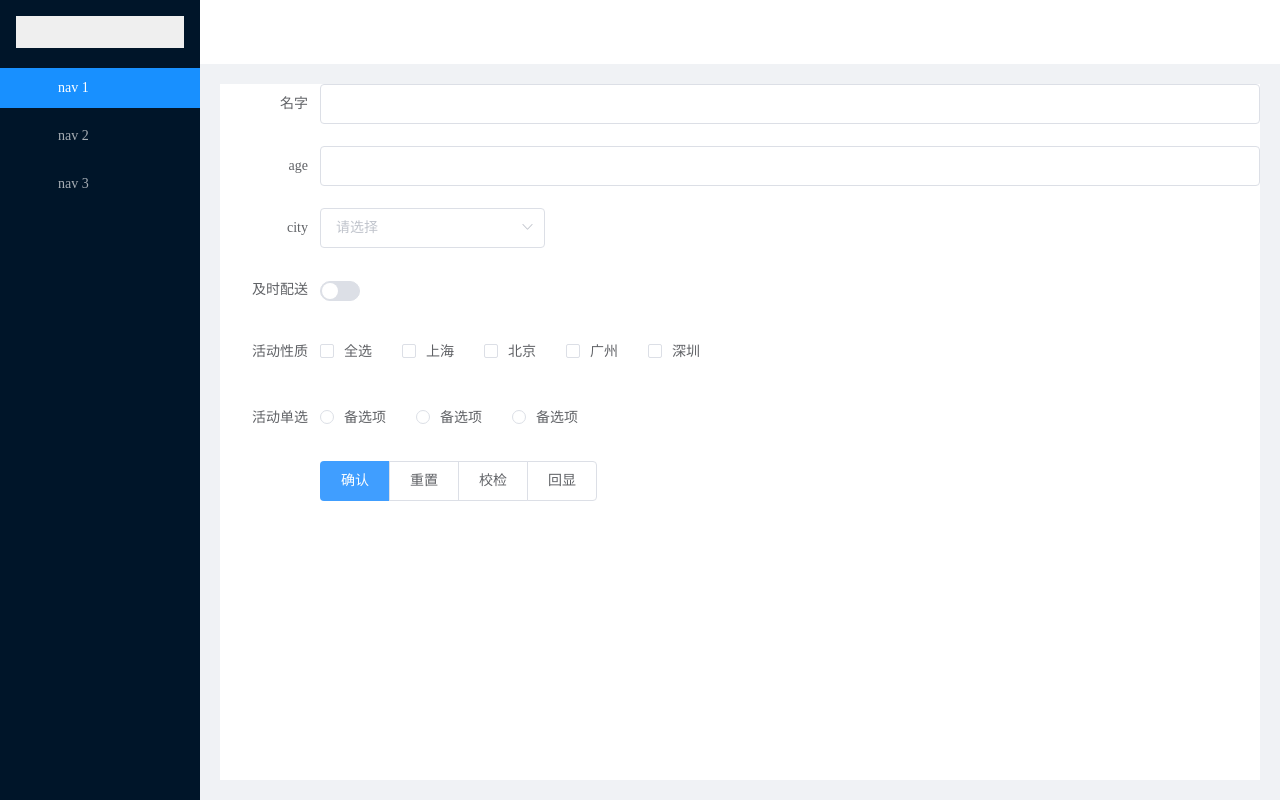
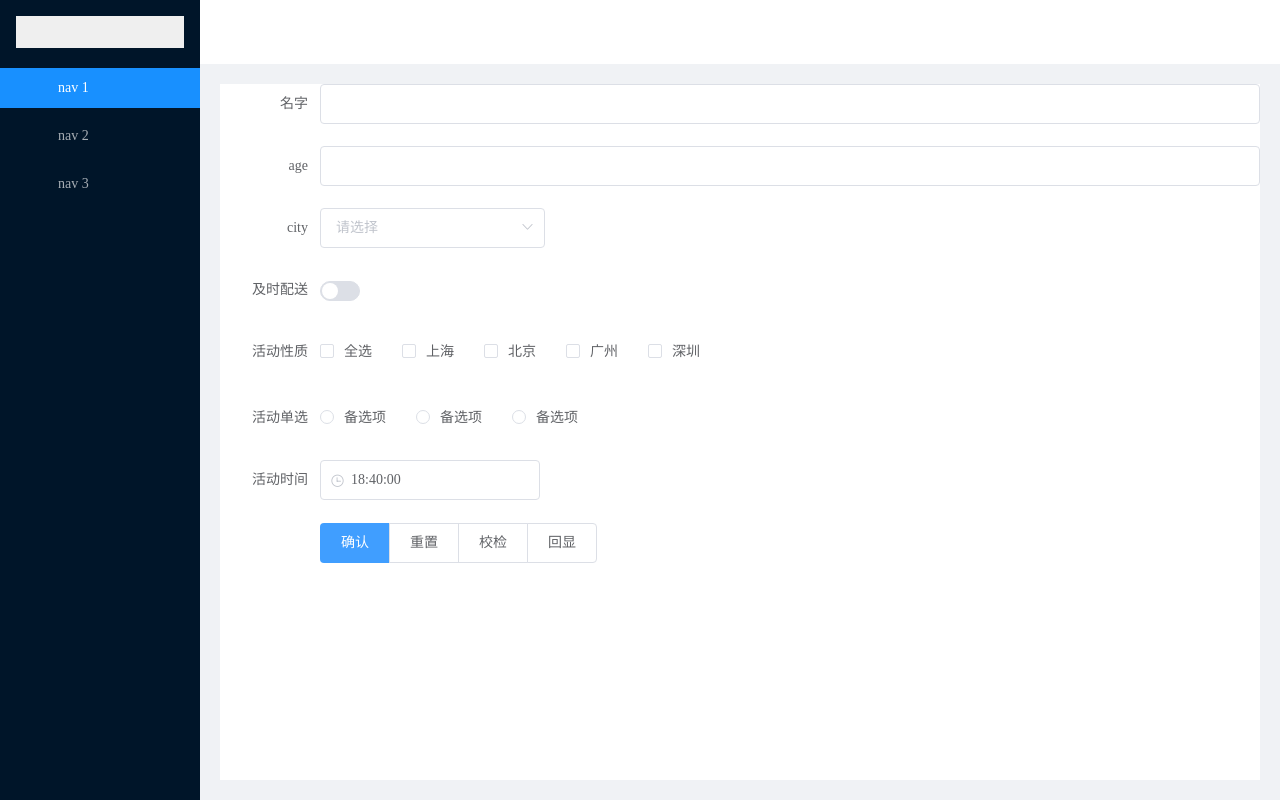
Before and after one commit to Ewall1106/vue2-admin-template, a Vue app: page /#/ in a window 1280 px wide. Built offline with nearby package versions, Linux system fonts and the light colour scheme.

Commit message:
add EleFormItemTimePicker

```diff
--- a/src/components/element/EleForm.vue
+++ b/src/components/element/EleForm.vue
@@ -38,6 +38,7 @@ export default {
         delivery: false,
         type: [],
         radio: "",
+        time: new Date(2016, 9, 10, 18, 40),
       },
       rules: {
         // name: [
--- /dev/null
+++ b/src/components/element/EleFormItemTimePicker.vue
@@ -0,0 +1,21 @@
+<template>
+  <TimePicker v-model="form[name]" placeholder="任意时间点"> </TimePicker>
+</template>
+
+<script>
+import { TimePicker } from "element-ui";
+
+export default {
+  name: "EleFormItemTimePicker",
+  props: ["name"],
+  components: {
+    TimePicker,
+  },
+  inject: ["getForm"],
+  data() {
+    return {
+      form: this.getForm(),
+    };
+  },
+};
+</script>
--- a/src/components/element/index.vue
+++ b/src/components/element/index.vue
@@ -25,6 +25,10 @@
         <EleFormItemRadio v-bind="{ name: 'radio' }" />
       </FormItem>
 
+      <FormItem v-bind="{ name: 'time', label: '活动时间' }">
+        <EleFormItemTimePicker v-bind="{ name: 'time' }" />
+      </FormItem>
+
       <FormItem>
         <EleFormItemActions />
       </FormItem>
@@ -41,6 +45,7 @@ import FormItemSwitch from "./EleFormItemSwitch.vue";
 import EleFormItemActions from "./EleFormItemActions.vue";
 import FormItemCheckboxGroup from "./EleFormItemCheckbox.vue";
 import EleFormItemRadio from "./EleFormItemRadio.vue";
+import EleFormItemTimePicker from "./EleFormItemTimePicker";
 
 export default {
   components: {
@@ -52,6 +57,7 @@ export default {
     EleFormItemActions,
     FormItemCheckboxGroup,
     EleFormItemRadio,
+    EleFormItemTimePicker,
   },
 };
 </script>
```
